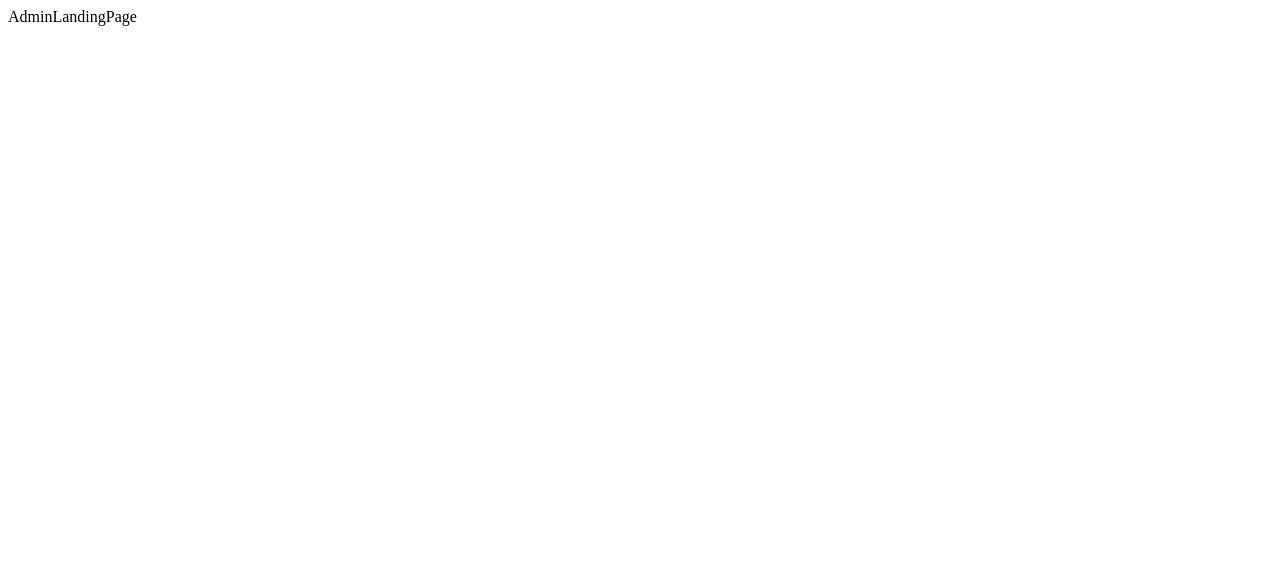
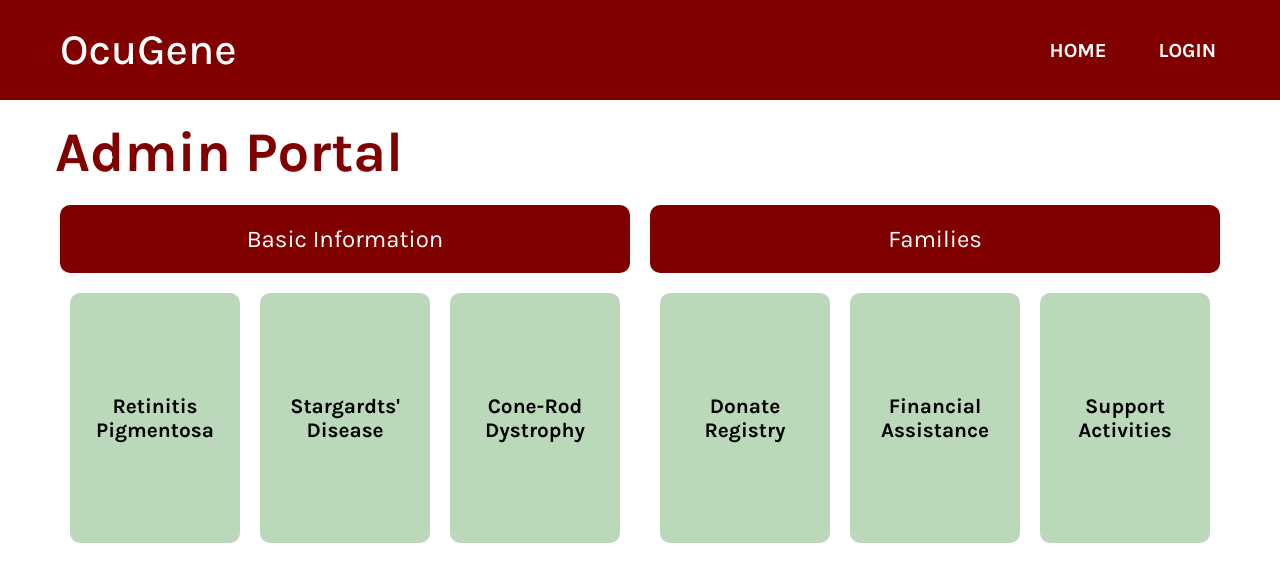
Before and after one commit to ocugene/OcuGene-Frontend, a Next.js app: page /admin-landing in a window 1280 px wide. Shown: the top 582 px of the page. Built offline with nearby package versions, Linux system fonts and the light colour scheme.

Commit message:
admin-portal

```diff
--- a/app/(admin-pages)/admin-landing/page.js
+++ b/app/(admin-pages)/admin-landing/page.js
@@ -1,8 +1,15 @@
 import React from 'react'
+import NavbarLanding from '@/components/navbarLanding'
+import AdminPortal from '@/components/adminPortal'
+
+
 
 const AdminLandingPage = () => {
   return (
-    <div>AdminLandingPage</div>
+    <div>
+      <NavbarLanding />
+      <AdminPortal />
+    </div>
   )
 }
 
--- /dev/null
+++ b/components/adminPortal.css
@@ -0,0 +1,114 @@
+@import url('https://fonts.googleapis.com/css2?family=Karla:wght@400;700&display=swap');
+
+.landing-page {
+    padding: 20px 50px 20px 50px;
+    font-family: 'Karla', sans-serif;
+    /* border: 2px solid red; */
+}
+
+.title{
+    font-family: 'Karla', sans-serif;
+    color: maroon;
+    font-size: 7vh;
+    font-weight: bolder;
+    padding: 0px 0px 0px 5px;
+    margin-bottom: 20px;
+}
+
+.row-container {
+    display: flex;
+    flex-direction: row;
+    justify-content: space-around;
+    width: 100%;
+    /* border: 2px solid orange; */
+}
+
+.category-col-container {
+    display: flex;
+    flex-direction: column;
+    align-items: center;
+    width: 100%;
+    padding: 0 5px 0 5px;
+    /* border: 2px solid yellow; */
+}
+
+.col-container {
+    display: flex;
+    flex-direction: column;
+    align-items: center;
+    width: 100%;
+    padding: 0px 10px 0px 10px;
+    /* border: 2px solid green; */
+}
+
+.category-header {
+    background-color: maroon;
+    color: white;
+    border-radius: 10px;
+    padding: 20px 0px 20px 0px;
+    margin-bottom: 10px;
+    width: 100%;
+    text-align: center;
+    font-size: 1.5em;
+    /* border: 2px solid blue; */
+}
+
+.card-btn-title{
+    font-family: 'Karla', sans-serif;
+    font-weight: bold;
+    font-size: 1.3em;
+}
+
+.card-button {
+    background-color: #BBD8BB;
+    font-family: 'Karla', sans-serif;
+    height: 250px;
+    color: black;
+    border: none;
+    border-radius: 10px;
+    padding: 10px 20px;
+    cursor: pointer;
+    font-size: 1em;
+    margin: 10px 0;
+    position: relative; /* Required for positioning the pseudo-element */
+    overflow: hidden; /* Hide the sliding text */
+    transition: all 0.4s ease; /* Smooth transition for shadow and background */
+}
+
+.card-button span{
+    display: block;
+    transition: transform 0.4s ease;
+}
+
+.card-button:hover span{
+    transform: translateY(-100%);
+    color: white;
+    transition: all 0.4s ease;
+}
+
+.card-button::after {
+    content: attr(data-info);
+    color: white;
+    position: absolute;
+    bottom: -100%; /* Start below the button */
+    left: 0;
+    width: 100%;
+    text-align: center;
+    padding: 10px 5px;
+    /* background-color: darkgreen; */
+    background: linear-gradient(to top, rgba(13, 46, 6, 0.7), rgba(0, 0, 0, 0));
+    box-sizing: border-box; /* Ensure padding is included in the element's total width and height */
+    transition: bottom 0.4s ease; /* Smooth transition for sliding text */
+}
+
+.card-button:hover::after {
+    bottom: 0; /* Slide up the text */
+}
+
+.card-button:hover {
+    background-color: darkgreen;
+    color: white;
+    box-shadow: 0 4px 8px rgba(0, 0, 0, 0.1), /* Light shadow */
+                0 6px 12px rgba(0, 0, 0, 0.15), /* Medium shadow */
+                0 8px 16px rgba(0, 0, 0, 0.2); /* Darkest shadow at the bottom */
+}
--- /dev/null
+++ b/components/adminPortal.js
@@ -0,0 +1,80 @@
+'use client';
+
+import React from 'react';
+import { useRouter } from 'next/navigation';
+import './landingPageComp.css';
+
+const adminPortal = () => {
+
+    const router = useRouter();
+
+    const navigateToDonation = () => {
+      router.push('/admin-landing/db-donation');
+    };
+
+    const navigateToFinance = () => {
+        router.push('/admin-landing/db-fin-asst');
+      };
+
+    const navigateToSupport = () => {
+    router.push('/admin-landing/db-support-acts');
+    };
+
+  return (
+    <div className="landing-page">
+        <div className='title'>Admin Portal</div>
+        <div className="row-container">
+          <div className="col-container">
+            <div className="category-col-container">
+              <div className="category-header">
+                <label>Basic Information</label>
+              </div>
+              <div className="row-container">
+                <div className="col-container">
+                  <button className="card-button" data-info="A group of rare, genetic disorders that involve a breakdown and loss of cells in the retina.">
+                    <div className="card-btn-title"><span>Retinitis Pigmentosa</span></div>
+                  </button>
+                </div>
+                <div className="col-container">
+                  <button className="card-button" data-info="An inherited disorder of the retina, causing progressive vision loss.">
+                    <div className="card-btn-title"><span>Stargardts' Disease</span></div>
+                  </button>
+                </div>
+                <div className="col-container">
+                  <button className="card-button" data-info="A rare disorder that affects the cones and rods in the retina, leading to vision loss over time.">
+                    <div className="card-btn-title"><span>Cone-Rod Dystrophy</span></div>
+                  </button>
+                </div>
+              </div>
+            </div>
+          </div>
+          <div className="col-container">
+            <div className="category-col-container">
+              <div className="category-header">
+                <label>Families</label>
+              </div>
+              <div className="row-container">
+                <div className="col-container">
+                  <button className="card-button" onClick={navigateToDonation} data-info="Manage Donation Registry">
+                    <div className="card-btn-title"><span>Donate Registry</span></div>
+                  </button>
+                </div>
+                <div className="col-container">
+                  <button className="card-button" onClick={navigateToFinance} data-info="Manage Financial Assistance Inquiries">
+                    <div className="card-btn-title"><span>Financial Assistance</span></div>
+                  </button>
+                </div>
+                <div className="col-container">
+                  <button className="card-button" onClick={navigateToSupport} data-info="Mange Support Activities and Events">
+                    <div className="card-btn-title"><span>Support Activities</span></div>
+                  </button>
+                </div>
+              </div>
+            </div>
+          </div>
+        </div>
+      </div>
+  )
+}
+
+export default adminPortal
```
